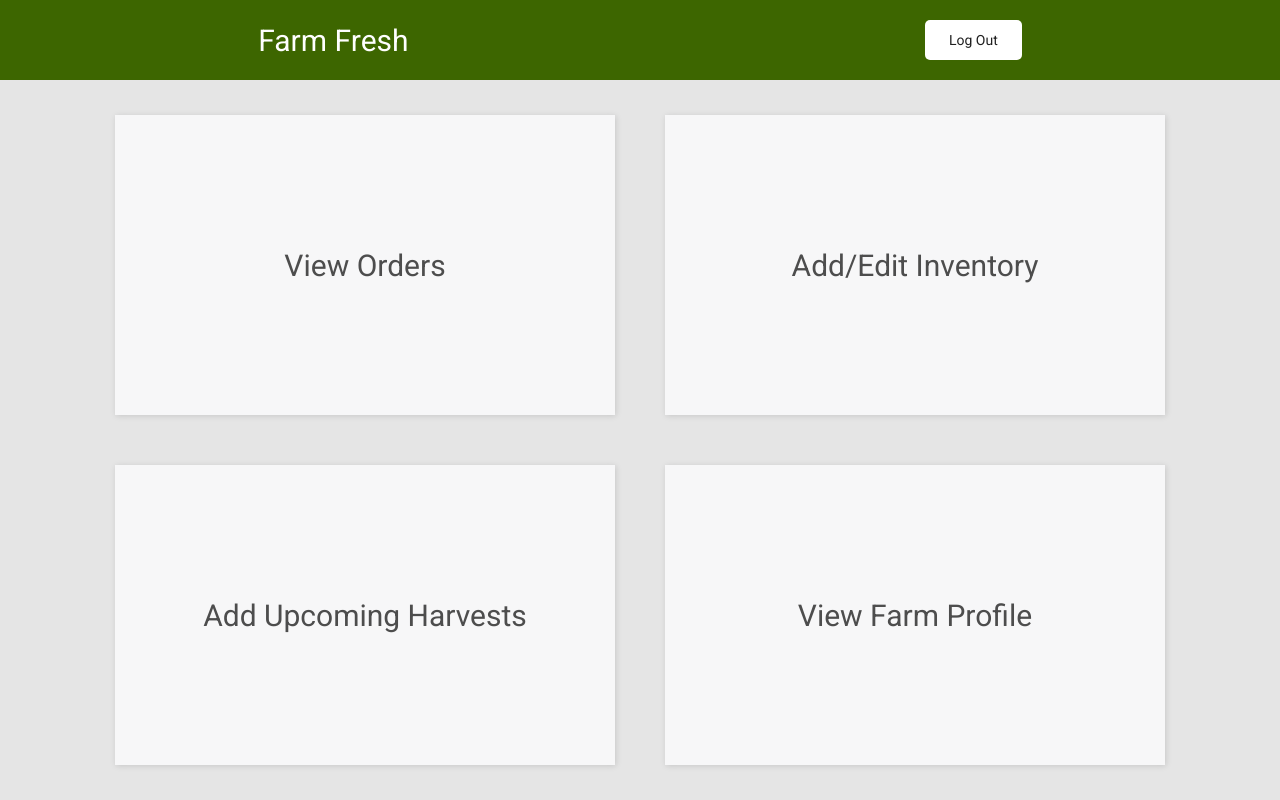
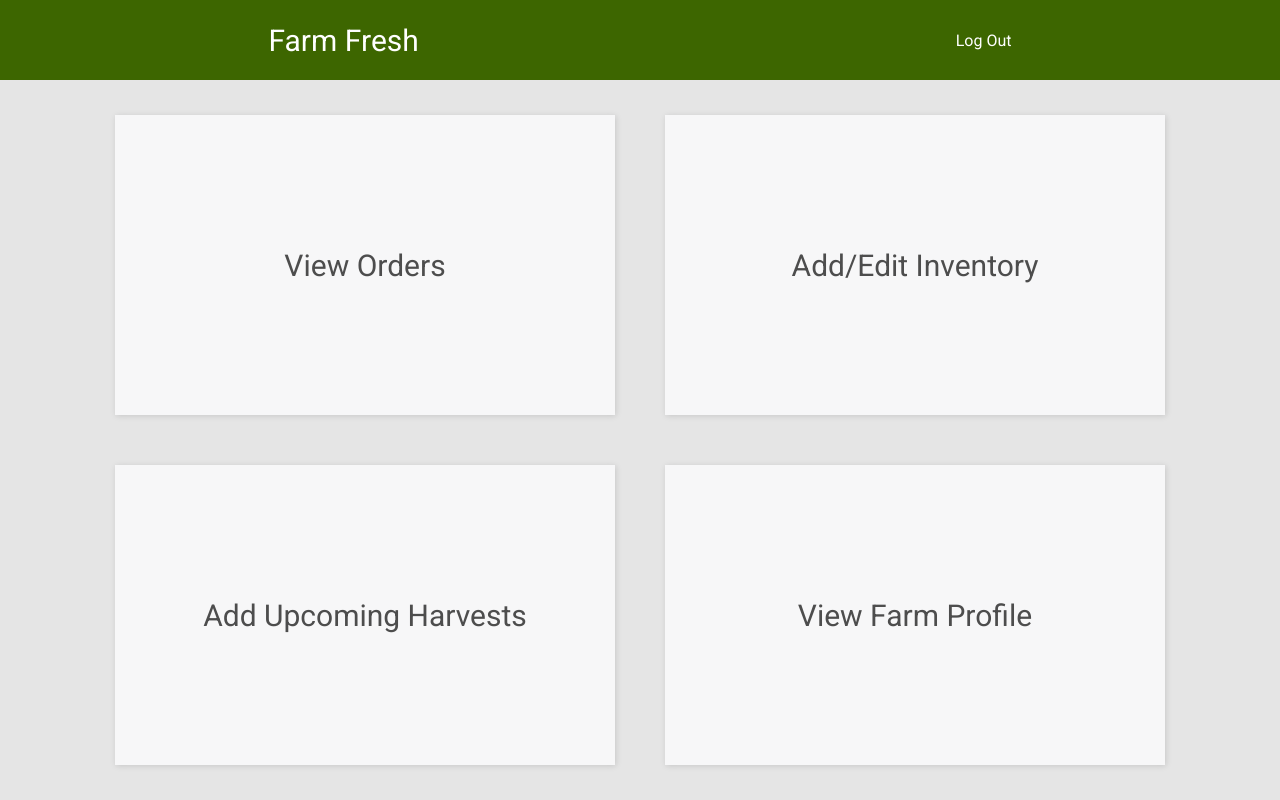
Before and after one commit to Code4Blessings/FarmFreshApp, a React (Create React App) app: page /farmer/dashboard in a window 1280 px wide. Built offline with nearby package versions, Linux system fonts and the light colour scheme; sample sign-in values are in the browser's storage.

Commit message:
made log out button just plain text instead of an actual button

```diff
--- a/src/App.css
+++ b/src/App.css
@@ -41,18 +41,13 @@
 	color: #FFFFFF;
 }
 
-.log-out-button {
-	padding: 0.75rem 1.5rem;
-	background: #FFFFFF;
-	border: none;
-	border-radius: 5px;
+.log-out {
 	font-family: 'Roboto', sans-serif;
-	font-size: 14px;
-	color: #202020;
-	cursor: pointer;
+	font-size: 16px;
+	color: #FFFFFF;
 }
 
-.log-out-button:hover {
+.log-out:hover {
 	opacity: 0.9;
 }
 
--- a/src/components/HeaderWithLogOut.js
+++ b/src/components/HeaderWithLogOut.js
@@ -5,7 +5,7 @@ const HeaderWithLogOut = () => {
     return (
         <section className='header-with-log-out'>
             <Link to='/'><h1>Farm Fresh</h1></Link>
-            <Link to='/' onClick={() => localStorage.removeItem('token')}><button className='log-out-button'>Log Out</button></Link>
+            <Link className='log-out' to='/' onClick={() => localStorage.removeItem('token')}>Log Out</Link>
         </section>
     )
 };
```
